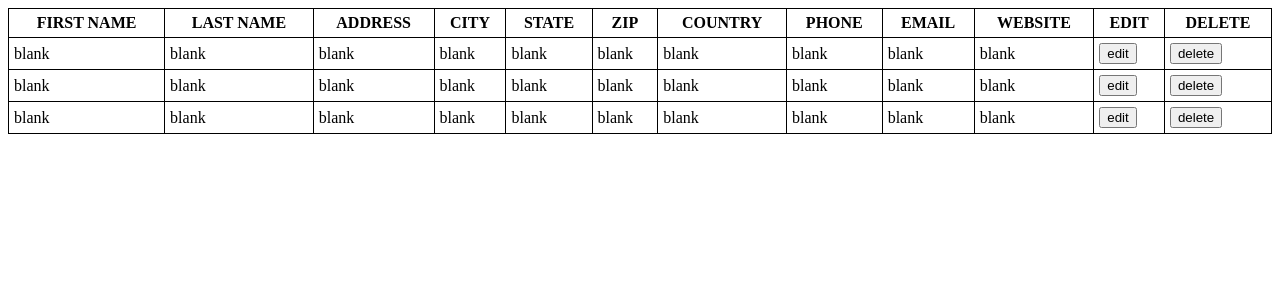
After one commit to mtsacAccount/beanco, a PHP site: page /admin_clients.php in a window 1280 px wide. The commit adds this page. Shown: the top 300 px of the page. Run offline with PHP 8.4, Linux system fonts and the light colour scheme.

Commit message:
added footer, Daniel did some tables, and Betty debugged the nav and made the text better on hero banner

```diff
--- /dev/null
+++ b/admin_clients.php
@@ -0,0 +1,76 @@
+<!DOCTYPE html>
+<html>
+<head>
+<style>
+table, th, td {
+    border: 1.5px solid black;
+    border-collapse: collapse;
+}
+th, td {
+    padding: 5px;
+}
+</style>
+</head>
+<body>
+
+<table style="width:100%">
+  <tr>
+    <th>FIRST NAME</th>
+    <th>LAST NAME</th>
+    <th>ADDRESS</th>
+    <th>CITY</th>
+    <th>STATE</th>
+    <th>ZIP</th>
+    <th>COUNTRY</th>
+    <th>PHONE</th>
+    <th>EMAIL</th>
+    <th>WEBSITE</th>
+    <th>EDIT</th>
+    <th>DELETE</th>
+  </tr>
+  <tr>
+    <td>blank</td>
+    <td>blank</td>
+    <td>blank</td>
+    <td>blank</td>
+    <td>blank</td>
+    <td>blank</td>
+    <td>blank</td>
+    <td>blank</td>
+    <td>blank</td>
+    <td>blank</td>
+    <td><button type="button">edit</button></td>
+    <td><button type="button">delete</button></td>
+  </tr>
+  <tr>
+    <td>blank</td>
+    <td>blank</td>
+    <td>blank</td>
+    <td>blank</td>
+    <td>blank</td>
+    <td>blank</td>
+    <td>blank</td>
+    <td>blank</td>
+    <td>blank</td>
+    <td>blank</td>
+    <td><button type="button">edit</button></td>
+    <td><button type="button">delete</button></td>
+  </tr>
+  <tr>
+    <td>blank</td>
+    <td>blank</td>
+    <td>blank</td>
+    <td>blank</td>
+    <td>blank</td>
+    <td>blank</td>
+    <td>blank</td>
+    <td>blank</td>
+    <td>blank</td>
+    <td>blank</td>
+    <td><button type="button">edit</button></td>
+    <td><button type="button">delete</button></td>
+  </tr>
+</table>
+
+</body>
+</html>
--- a/confirmation.php
+++ b/confirmation.php
@@ -194,7 +194,7 @@ function setShipping($customer_id) {
                     $products_list[] = $product_details;
                     $pname = $product_details['pname'];
                     $price = $product_details['price'];
-                    $query = "INSERT INTO `order_items` VALUES
+                    $query = "INSERT INTO `order_items_test` VALUES
                                ('$coid','$pname', '$price', '$quantity')";
                     $item_insert_result = $mysqli->query($query);
 
--- a/header.php
+++ b/header.php
@@ -14,6 +14,7 @@
     <!-- Bootstrap core CSS -->
     <!-- <link href="../../dist/css/bootstrap.min.css" rel="stylesheet"> -->
     <link href='https://maxcdn.bootstrapcdn.com/bootstrap/3.3.6/css/bootstrap.min.css' rel='stylesheet' />
+    <link href='https://maxcdn.bootstrapcdn.com/font-awesome/4.6.3/css/font-awesome.min.css' rel='stylesheet'>
     <link href="css/carousel.css" rel="stylesheet" />
     <link rel="stylesheet" href="css/main.css" />
 </head>
--- a/index.php
+++ b/index.php
@@ -92,7 +92,7 @@
           <p class="lead">Donec ullamcorper nulla non metus auctor fringilla. Vestibulum id ligula porta felis euismod semper. Praesent commodo cursus magna, vel scelerisque nisl consectetur. Fusce dapibus, tellus ac cursus commodo.</p>
         </div>
         <div class="col-md-5 col-md-pull-7">
-          <img class="featurette-image img-responsive center-block" src="images/products/coffee1.jpg" width="500" height="500" alt="Generic placeholder image">
+          <img class="featurette-image img-responsive center-block" src="images/products/coffee4.jpg" width="500" height="500" alt="Generic placeholder image">
         </div>
       </div>
       <!--http://placehold.it/500x500-->
--- a/products_admin.html
+++ /dev/null
@@ -1,6 +0,0 @@
-<!DOCTYPE HTML>
-
-
-
-
-</html>
```
Also changed, not shown: admin.php (+12 -2 lines), admin_customers.php (added, +72 -0 lines), admin_products.php (added, +60 -0 lines), css/carousel.css (+12 -5 lines), css/main.css (+44 -1 lines), footer.php (+65 -6 lines).
